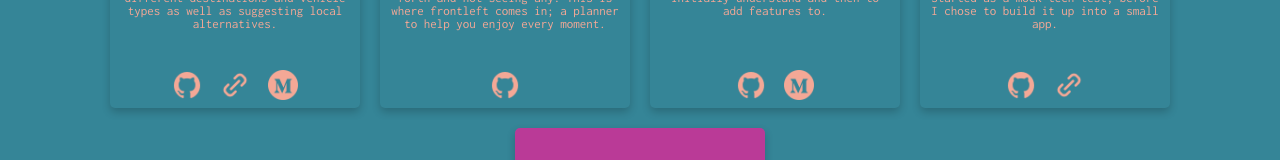
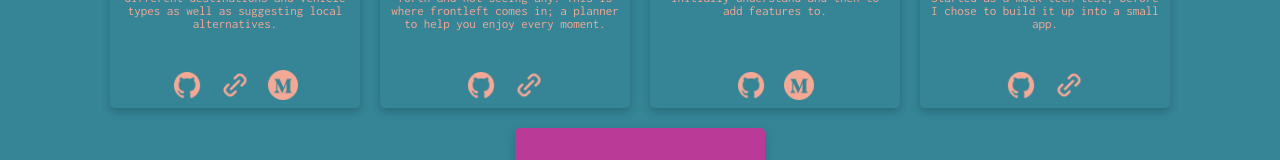
Before and after one commit to rkirkbride13/rkirkbride13.github.io, a plain HTML site: page index.html in a window 1280 px wide. Shown: the part 1172-1332 px from the top of the page. Drawn offline with Linux system fonts and the light colour scheme.

Commit message:
Frontleft link added

```diff
--- a/index.html
+++ b/index.html
@@ -134,6 +134,9 @@
             <a href="https://github.com/rkirkbride13/frontleft">
               <img src="./images/github.png" style="width: 30px; height: 30px" />
             </a>
+            <a href="https://frontleft.onrender.com/">
+              <img src="./images/hyperlink.png" style="width: 30px; height: 30px" />
+            </a>
           </div>
         </div>
         <div class="project-card" id="acebook">
```
